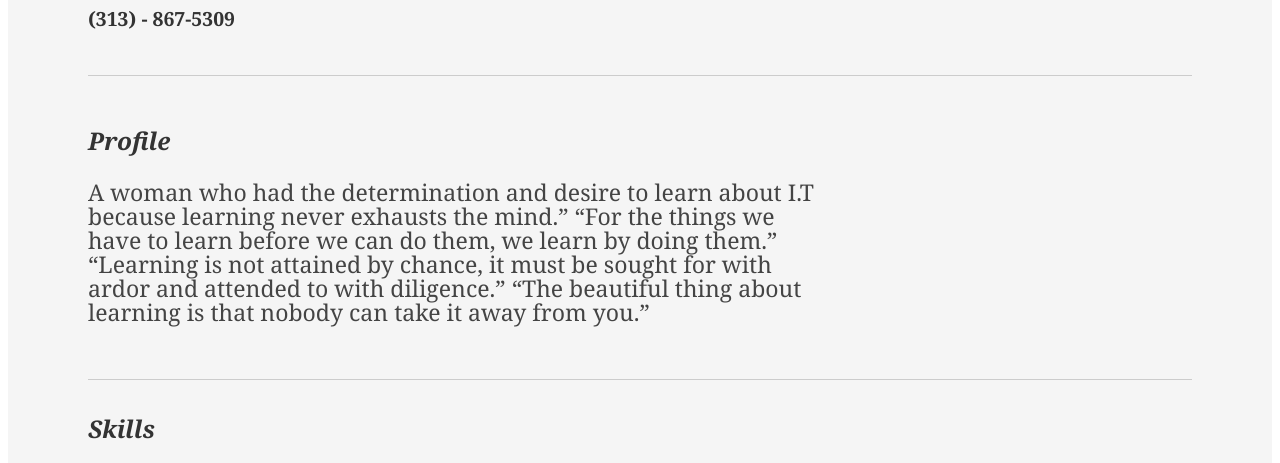
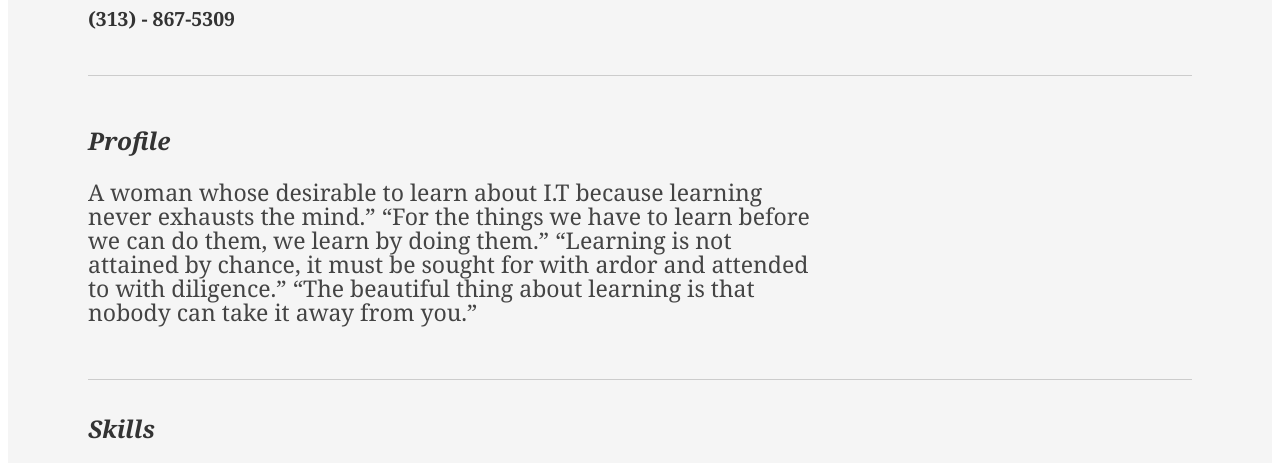
Before and after one commit to aljanemae19/aljanemae19.github.io, a plain HTML site: page index.html in a window 1280 px wide. Shown: the part 330-793 px from the top of the page. Drawn offline with Linux system fonts and the light colour scheme; a small style sheet from the web is missing.

Commit message:
updated index.html

```diff
--- a/index.html
+++ b/index.html
@@ -44,7 +44,7 @@
 						</div>
 						<div class="yui-u">
 							<p class="enlarge">
-				A woman who had the determination and desire to learn about I.T because learning never exhausts the mind.” “For the things we have to learn before we can do them, we learn by doing them.” “Learning is not attained by chance, it must be sought for with ardor and attended to with diligence.” “The beautiful thing about learning is that nobody can take it away from you.”
+				A woman whose desirable to learn about I.T because learning never exhausts the mind.” “For the things we have to learn before we can do them, we learn by doing them.” “Learning is not attained by chance, it must be sought for with ardor and attended to with diligence.” “The beautiful thing about learning is that nobody can take it away from you.”
 							</p>
 						</div>
 					</div><!--// .yui-gf -->
```
